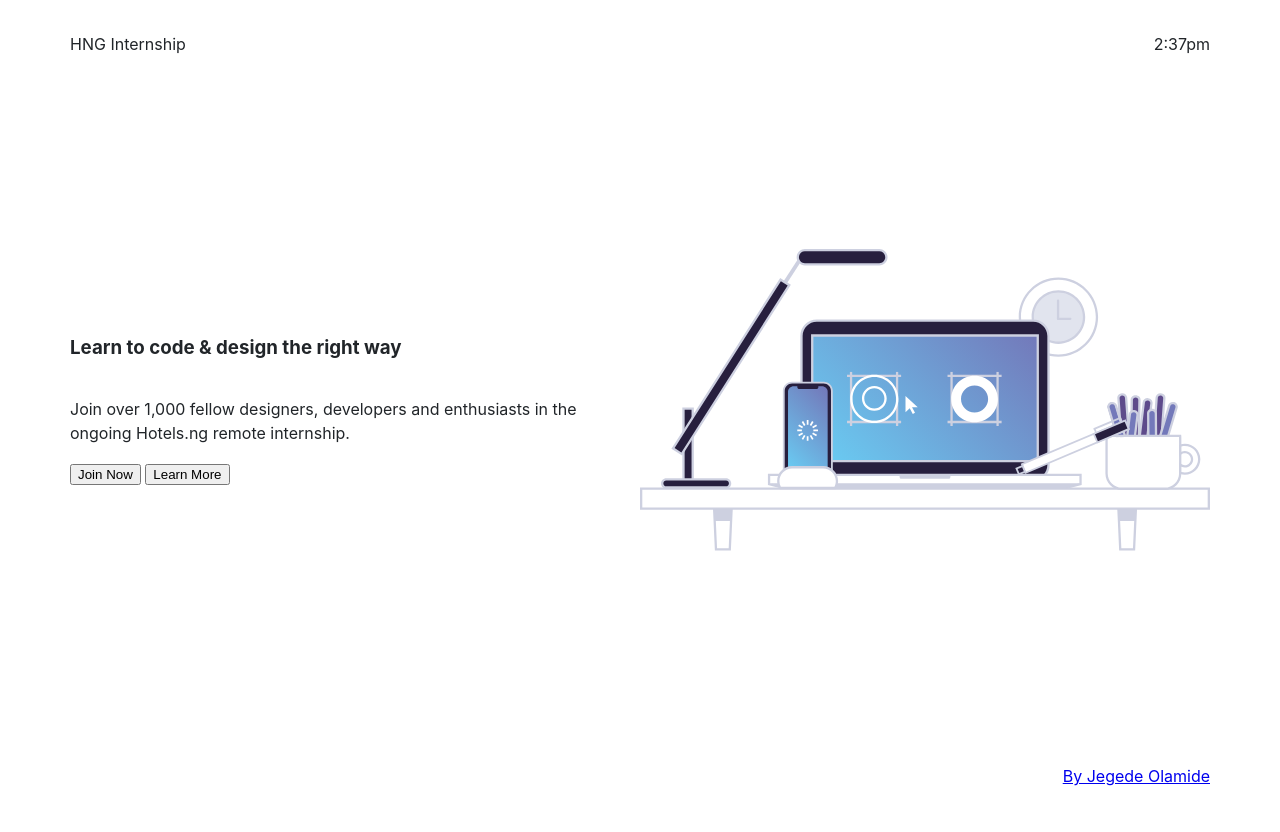
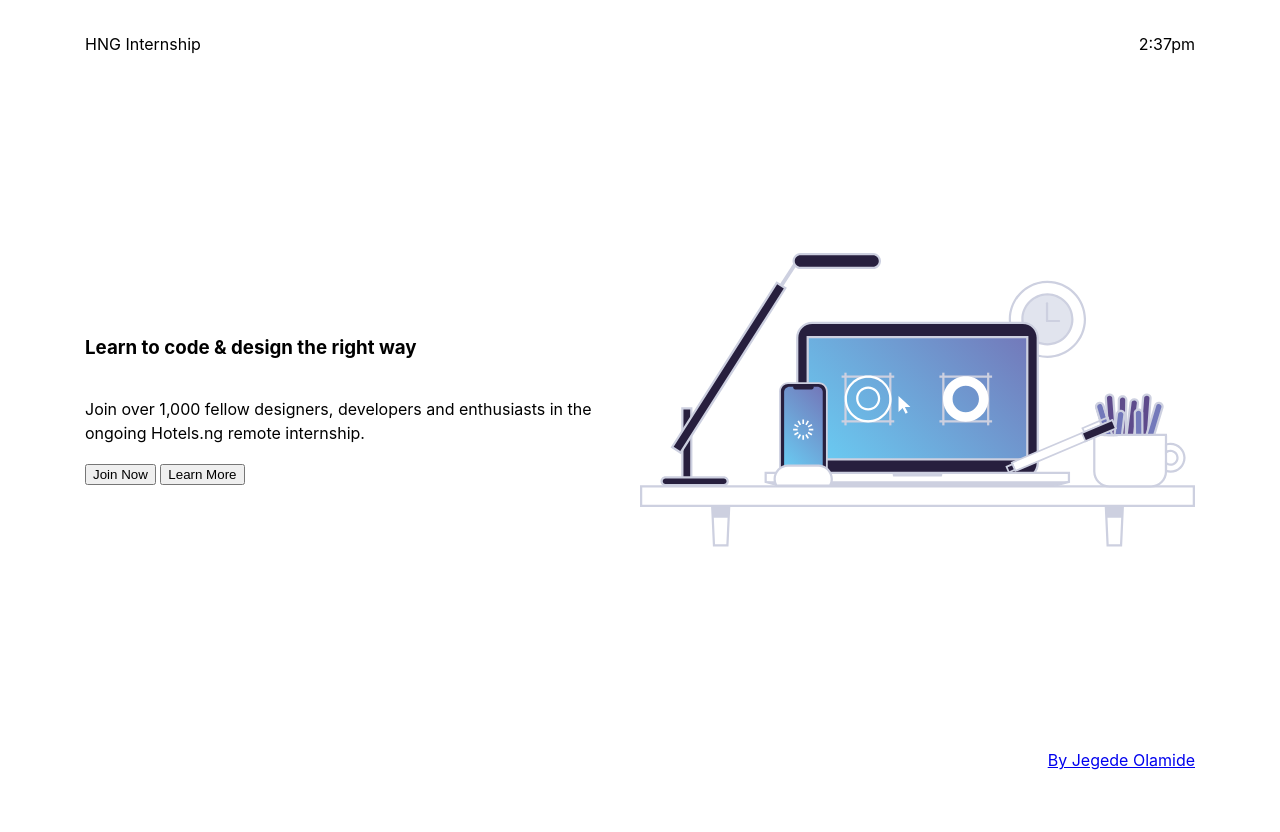
Before and after one commit to jegedeolamide99/HNG_internship, a PHP site: page / in a window 1280 px wide. After the commit the page ends 770 px from the top, so only its background shows below. Run offline with PHP 8.4, Linux system fonts and the light colour scheme.

Commit message:
Set custom variables and base styles

```diff
--- a/style.css
+++ b/style.css
@@ -1,9 +1,21 @@
+:root {
+  --primaryColor: #271F3E;
+  --buttonPrimaryColor: #CDD0E0;
+  --buttonSecondaryColor: #F2F2F2;
+  --normalFont: 1rem;
+  --midFont: 1.125rem;
+  --bigFont: 2.25rem;
+  --shadow: rgba(0, 0, 0, 0.25);
+}
+*,::after,::before {
+  box-sizing:border-box
+}
 body {
   font-family: -apple-system,BlinkMacSystemFont,"Segoe UI",Roboto,"Helvetica Neue",Arial,sans-serif,"Apple Color Emoji","Segoe UI Emoji","Segoe UI Symbol";
   font-size: 1rem;
   font-weight: 400;
   line-height: 1.5;
-  color: #212529;
+  color: var(--primaryColor), #271F3E;
   text-align: left;
   margin: 0;
   background-color: #fff;
```
